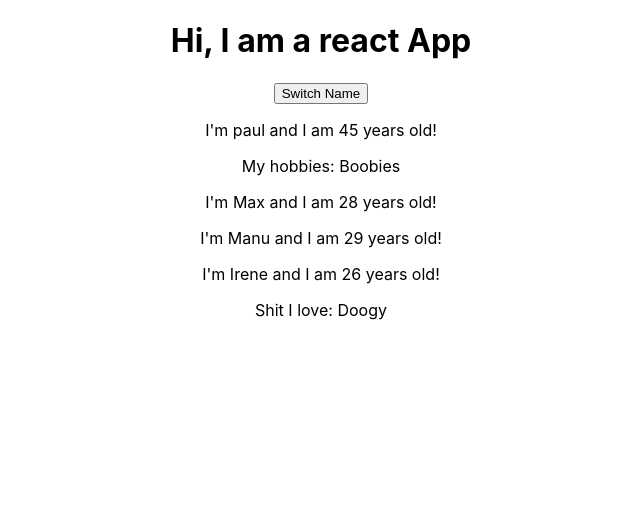
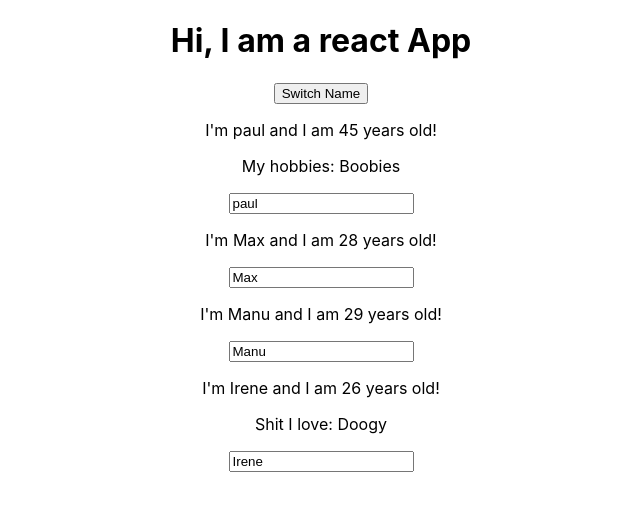
Before and after one commit to kamalogudah/react_dojo, a React (Create React App) app: page / in a window 1280 px wide. Shown: the top 510 px of the page, without its empty margins (319-959 px from the left). Built offline with nearby package versions, Linux system fonts and the light colour scheme.

Commit message:
adding two way databinding

```diff
--- a/src/App.js
+++ b/src/App.js
@@ -4,39 +4,62 @@ import "./App.css";
 import Person from "./Person/Person";
 
 class App extends Component {
-
   state = {
     persons: [
-      {name: 'Max', age: 28 },
-      {name: 'Manu', age: 29 },
-      {name: 'Irene', age: 26 }
+      { name: "Max", age: 28 },
+      { name: "Manu", age: 29 },
+      { name: "Irene", age: 26 }
     ],
-    otherState: 'some other stuff'
+    otherState: "some other stuff"
+  };
 
-  }
+  switchNameHandler = newName => {
+    this.setState({
+      persons: [
+        { name: newName, age: 28 },
+        { name: "Manu", age: 29 },
+        { name: "Irene", age: 89 }
+      ]
+    });
+  };
 
-  switchNameHandler = (newName) => {
-     this.setState({
+  nameChangedHandler = event => {
+    this.setState({
       persons: [
-        {name: newName, age: 28 },
-        {name: 'Manu', age: 29 },
-        {name: 'Irene', age: 89 }
+        { name: "Max", age: 28 },
+        { name: event.target.value, age: 29 },
+        { name: "Irene", age: 89 }
       ]
-    })
-  }
+    });
+  };
   render() {
     return (
       <div className="App">
         <h1>Hi, I am a react App</h1>
-        <button onClick={() => this.switchNameHandler('Sucka')}> Switch Name </button>
+        <button onClick={() => this.switchNameHandler("Sucka")}>
+          {" "}
+          Switch Name{" "}
+        </button>
         <Person name="paul" age="45">
-
           My hobbies: Boobies
         </Person>
-        <Person name= { this.state.persons[0].name } age= { this.state.persons[0].age} />
-        <Person name= { this.state.persons[1].name } age= { this.state.persons[1].age} />
-        <Person name= { this.state.persons[2].name } age= { this.state.persons[2].age}
-        click={this.switchNameHandler.bind(this, ' Comeone')}> Shit I love: Doogy </Person>
+        <Person
+          name={this.state.persons[0].name}
+          age={this.state.persons[0].age}
+        />
+        <Person
+          name={this.state.persons[1].name}
+          age={this.state.persons[1].age}
+          changed={this.nameChangedHandler}
+        />
+        <Person
+          name={this.state.persons[2].name}
+          age={this.state.persons[2].age}
+          click={this.switchNameHandler.bind(this, " Comeone")}
+        >
+          {" "}
+          Shit I love: Doogy{" "}
+        </Person>
       </div>
     );
   }
--- a/src/Person/Person.js
+++ b/src/Person/Person.js
@@ -2,10 +2,11 @@ import React from "react";
 const person = props => {
   return (
     <div>
-    <p onClick={props.click}>
-      I'm {props.name} and I am {props.age} years old!
-    </p>
-    <p> { props.children} </p>
+      <p onClick={props.click}>
+        I'm {props.name} and I am {props.age} years old!
+      </p>
+      <p> {props.children} </p>
+      <input type="text" onChange={props.changed} value={props.name} />
     </div>
   );
 };
```
